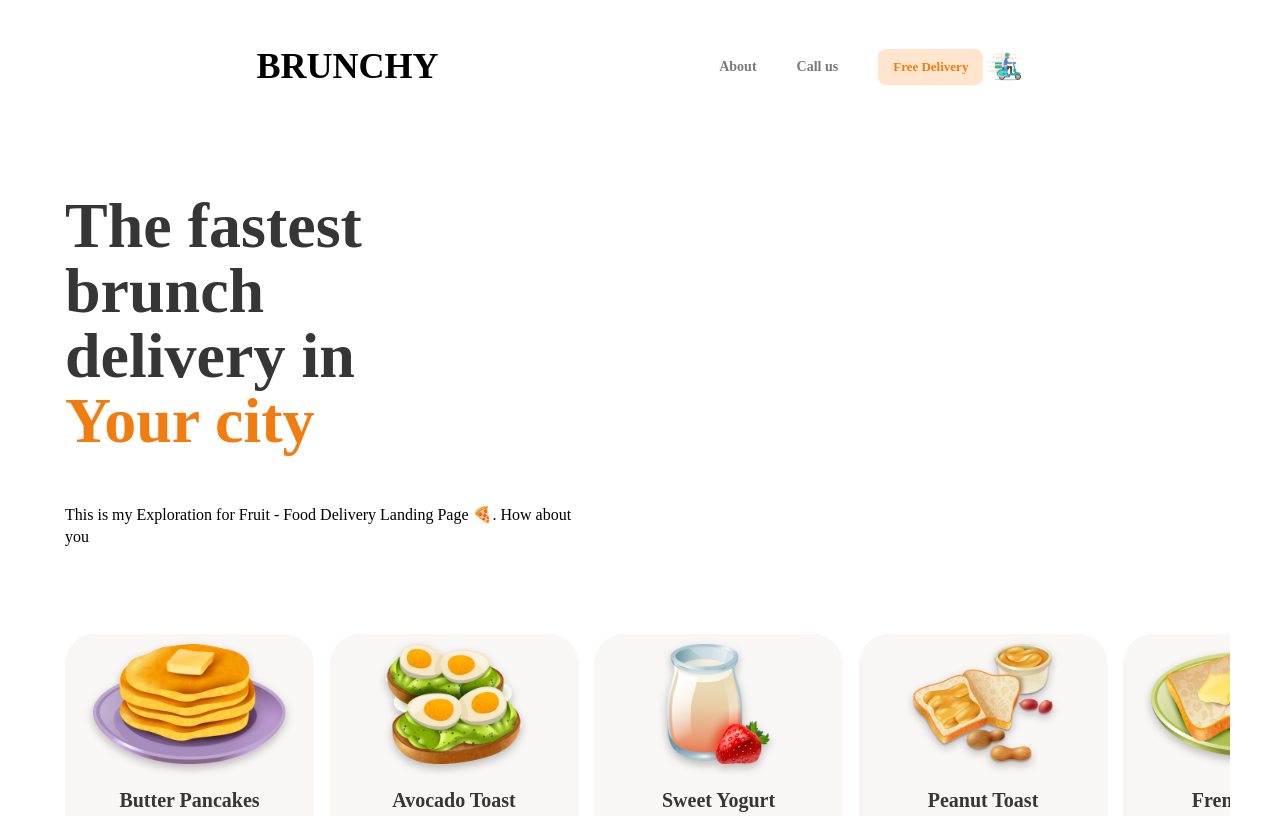
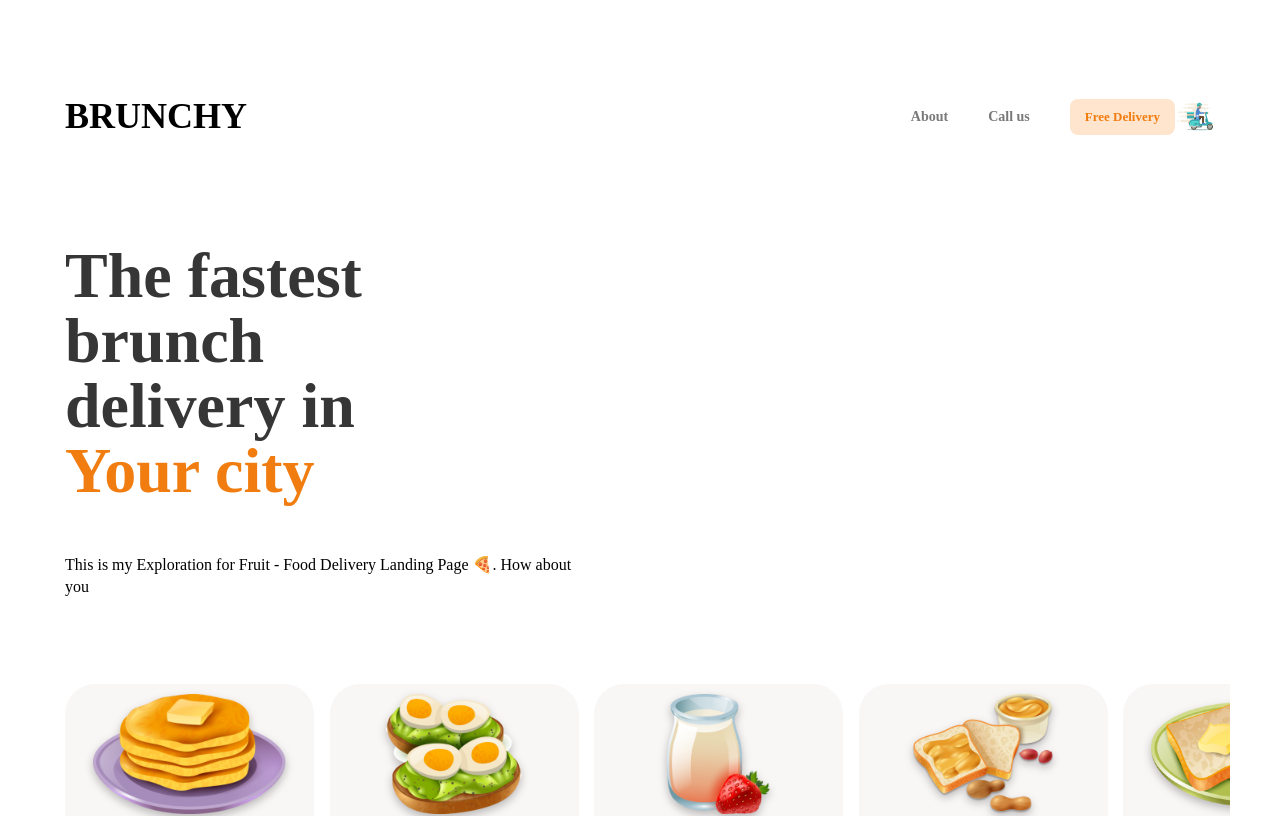
Before and after one commit to iskren97/Brunchy-Delivery-App, a React (Create React App) app: page / in a window 1280 px wide. Shown: the top 816 px of the page. Built offline with nearby package versions, Linux system fonts and the light colour scheme; the HTML template or start-up script is replaced by a standard one.

Commit message:
fix: tweak on header css

```diff
--- a/src/components/Header/Header.module.css
+++ b/src/components/Header/Header.module.css
@@ -12,9 +12,10 @@
 
 .container {
   display: flex;
-  justify-content: space-evenly;
-  padding: 10px 16px 10px 16px;
+  justify-content: space-between;
   align-items: center;
+  padding: 10px 15px 10px 15px;
+  margin: 50px;
 }
 
 .ul {
@@ -28,11 +29,7 @@
   font-size: 14px;
   list-style-type: none;
   color: #797979;
-}
-
-.heading {
-  font-weight: 700;
-  font-size: 36px;
+  cursor: pointer;
 }
 
 .deliveryContainer {
--- a/src/components/Main/Main.jsx
+++ b/src/components/Main/Main.jsx
@@ -7,7 +7,7 @@ import Order from '../Order/Order';
 
 const Main = () => {
   return (
-    <div>
+    <>
       <section className={MainCSS.introSection}>
         <p className={MainCSS.introHeading}>
           The fastest brunch delivery in
@@ -36,7 +36,7 @@ const Main = () => {
       <section className={MainCSS.orderSection}>
         <Order />
       </section>
-    </div>
+    </>
   );
 };
 
```
